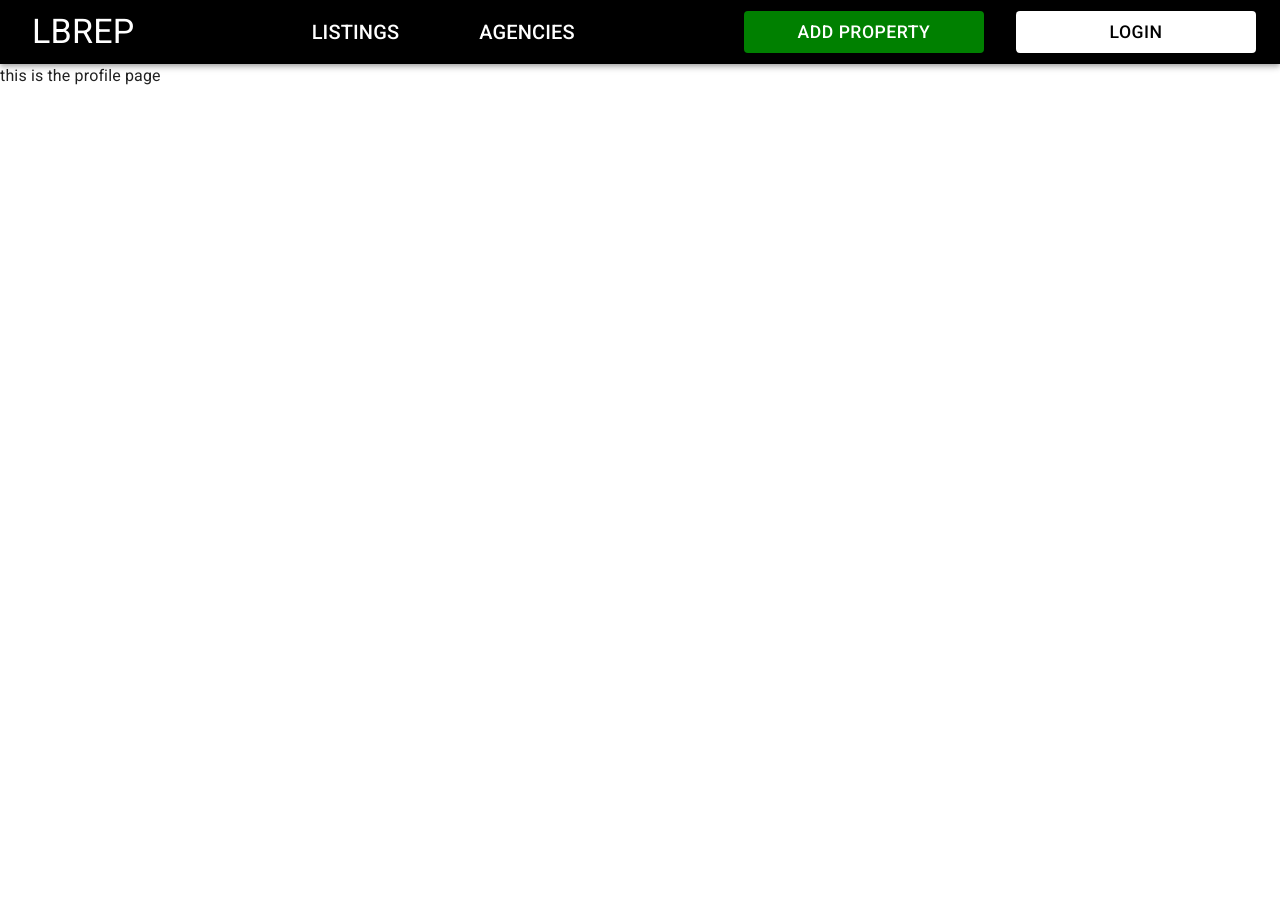
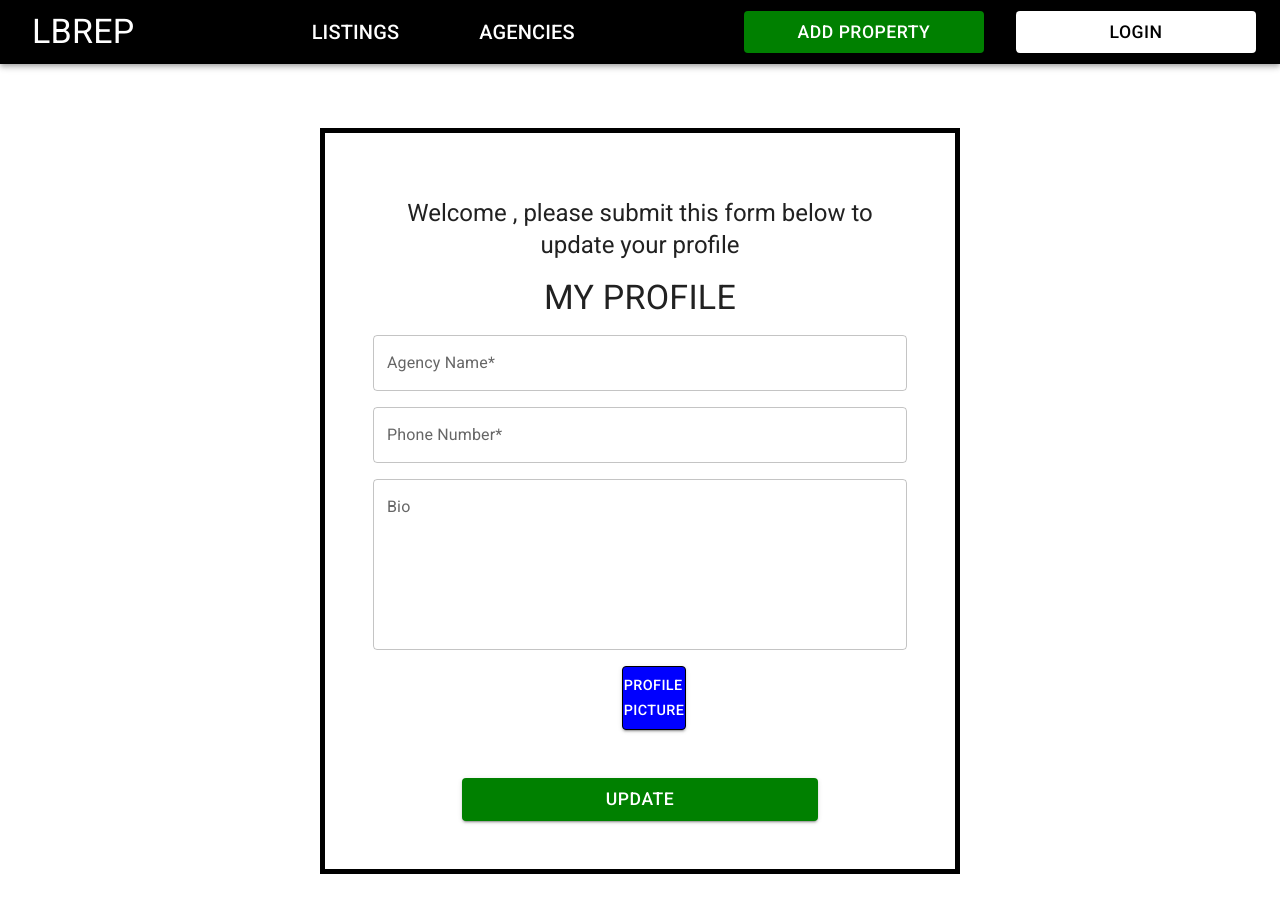
Before and after one commit to wiktorpiela/react-learn, a React (Create React App) app: page /profile in a window 1280 px wide. Shown: the top 912 px of the page. Before the commit the page ends 800 px from the top, so only its background shows below. Built offline with nearby package versions, Linux system fonts and the light colour scheme; no server answers.

Commit message:
building profile page frontend - form and styling

```diff
--- a/src/components/Profile.jsx
+++ b/src/components/Profile.jsx
@@ -6,13 +6,13 @@ import { useImmerReducer } from 'use-immer';
 import StateContext from '../context/StateContext'
 
 const myStyle = {
-    width: '75%',
+    width: '50%',
     margin: '4rem auto',
     border: '5px solid black',
     padding: '3rem'
 }
 
-const regBtnStyle = {
+const lonInBtnStyle = {
     backgroundColor: 'green',
     color: 'white',
     fontSize: '1.1rem',
@@ -41,7 +41,13 @@ function Profile() {
         userProfile: {
             agencyName: '',
             phoneNumber: '',
-        }
+        },
+        agencyNameValue: '',
+        phoneNumberValue: '',
+        bioValue: '',
+        uploadedPicture: [],
+        profilePictureValue: '',
+
     };
 
     function ReducerFunction(draft, action) {
@@ -52,6 +58,26 @@ function Profile() {
                 draft.userProfile.phoneNumber = action.profileObject.phone_number
                 break
 
+            case 'catchAgencyNameChange':
+                draft.agencyNameValue = action.agencyNameChosen
+                break
+
+            case 'catchPhoneNumberChange':
+                draft.phoneNumberValue = action.phoneNumberChosen
+                break
+
+            case 'catchBioChange':
+                draft.bioValue = action.bioChosen
+                break
+
+            case 'catchUploadedPictureChange':
+                draft.uplodadedPictureValue = action.uplodadedPictureChosen
+                break
+
+            case 'catchProfilePictureChange':
+                draft.profilePictureValue = action.profilePictureChosen
+                break
+
             default:
             // pass
         }
@@ -59,6 +85,14 @@ function Profile() {
     }
 
     const [state, dispatch] = useImmerReducer(ReducerFunction, initialState);
+
+    //use effect to catch uploaded picture
+
+    useEffect(()=>{
+        if(state.uploadedPicture[0]){
+            dispatch({type: 'catchProfilePictureChange', profilePictureChosen: state.uplodadedPicture[0]})
+        }
+    },[state.uploadedPicture[0]])
 
     useEffect(() => {
         async function GetProfileInfo() {
@@ -75,9 +109,73 @@ function Profile() {
     }, [])
 
     return (
-        <div>
-            this is the profile page
+        <div style={myStyle}>
+
+            <Typography variant='h5' style={{ textAlign: 'center', marginTop: '1rem' }}>
+                Welcome <span style={{ color: 'green', fontWeight: 'bolder' }}>{GlobalState.userUsername}</span>, please submit this form below to update your profile
+            </Typography>
+
+            <form>
+                <Grid item container style={{ marginTop: '1rem' }} justifyContent={'center'}>
+                    <Typography variant='h4' style={{ textTransform: 'uppercase' }}>MY profile</Typography>
+                </Grid>
+
+                <Grid item container style={{ marginTop: '1rem' }}>
+                    <TextField
+                        id="agencyName"
+                        label="Agency Name*"
+                        variant="outlined"
+                        fullWidth
+                        value={state.agencyNameValue}
+                        onChange={(e) => dispatch({ type: 'catchAgencyNameChange', agencyNameChosen: e.target.value })} />
+                </Grid>
+
+                <Grid item container style={{ marginTop: '1rem' }}>
+                    <TextField
+                        id="phoneNumber"
+                        label="Phone Number*"
+                        variant="outlined"
+                        fullWidth
+                        value={state.phoneNumberValue}
+                        onChange={(e) => dispatch({ type: 'catchPhoneNumberChange', phoneNumberChosen: e.target.value })} />
+                </Grid>
+
+                <Grid item container style={{ marginTop: '1rem' }}>
+                    <TextField
+                        id="bio"
+                        label="Bio"
+                        variant="outlined"
+                        multiline
+                        rows={6}
+                        fullWidth
+                        value={state.bioValue}
+                        onChange={(e) => dispatch({ type: 'catchBioChange', bioChosen: e.target.value })} />
+                </Grid>
+
+                <Grid item container style={{ marginTop: '1rem', marginLeft: "auto", marginRight: 'auto' }} xs={8}>
+                    <Button variant='contained' fullWidth type='submit' sx={picturesBtn} component='label'> PROFILE PICTURE
+                        <input
+                            type='file'
+                            multiple
+                            accept='image/png, image/gif, image/jpeg'
+                            hidden
+                            onChange={(e) => dispatch({ type: 'catchUploadedPictureChange', pictureChosen: e.target.files })} />
+                    </Button>
+                </Grid>
+
+                <Grid item container>
+                    <ul>
+                        {state.profilePictureValue ? <li>{state.profilePictureValue.name}</li> : ''}
+                    </ul>
+                </Grid>
+
+                <Grid item container style={{ marginTop: '1rem', marginLeft: "auto", marginRight: 'auto' }} xs={8}>
+                    <Button variant='contained' fullWidth type='submit' sx={lonInBtnStyle}>UPDATE</Button>
+                </Grid>
+            </form>
+
         </div>
+
     )
 }
 
```
